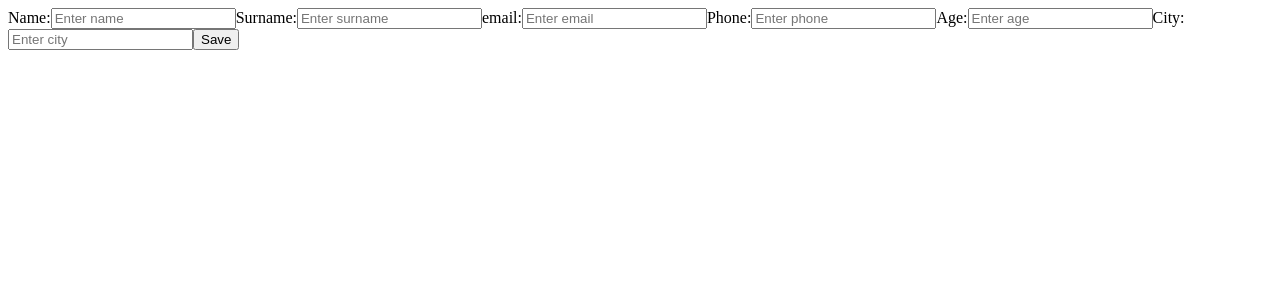
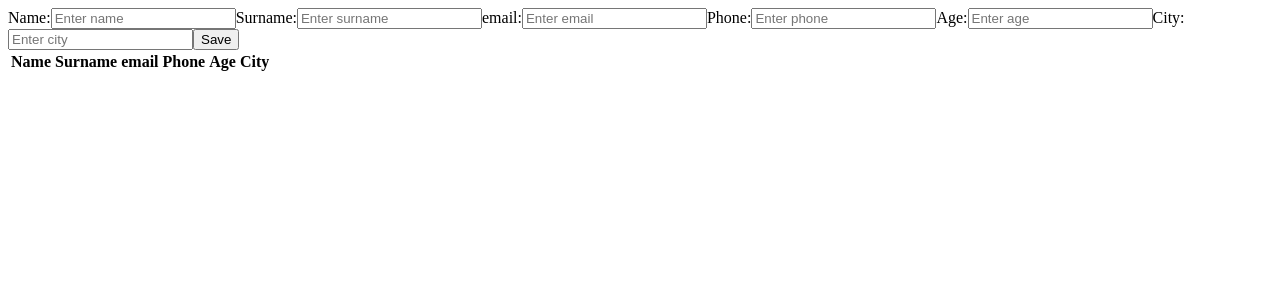
Before and after one commit to micail/vd, a React (Create React App) app: page / in a window 1280 px wide. Shown: the top 300 px of the page. Built offline with nearby package versions, Linux system fonts and the light colour scheme.

Commit message:
Add table component

```diff
--- a/src/components/App.jsx
+++ b/src/components/App.jsx
@@ -4,14 +4,16 @@ import { connect } from 'react-redux';
 import PropTypes from 'prop-types';
 
 import Form from './Form';
+import Table from './Table';
 
 import './App.scss';
 
-const App = ({entries}) => {
+const App = ({ entries }) => {
   return (
     <div className="container">
       <div className="row">
         <Form />
+        <Table entries={entries} />
       </div>
     </div>
   );
--- /dev/null
+++ b/src/components/Table.jsx
@@ -0,0 +1,34 @@
+import React, { useState } from 'react';
+
+import './Table.scss';
+
+const Table = ({ entries }) => {
+  return (
+    <table>
+      <thead>
+        <tr>
+          <th>Name</th>
+          <th>Surname</th>
+          <th>email</th>
+          <th>Phone</th>
+          <th>Age</th>
+          <th>City</th>
+        </tr>
+      </thead>
+      <tbody>
+        {entries.map(entry => (
+          <tr key={entry.id}>
+            <td>{entry.name}</td>
+            <td>{entry.surname}</td>
+            <td>{entry.email}</td>
+            <td>{entry.phone}</td>
+            <td>{entry.age}</td>
+            <td>{entry.city}</td>
+          </tr>
+        ))}
+      </tbody>
+    </table>
+  )
+};
+
+export default Table;
```
Also changed, not shown: src/components/Table.scss (added).
